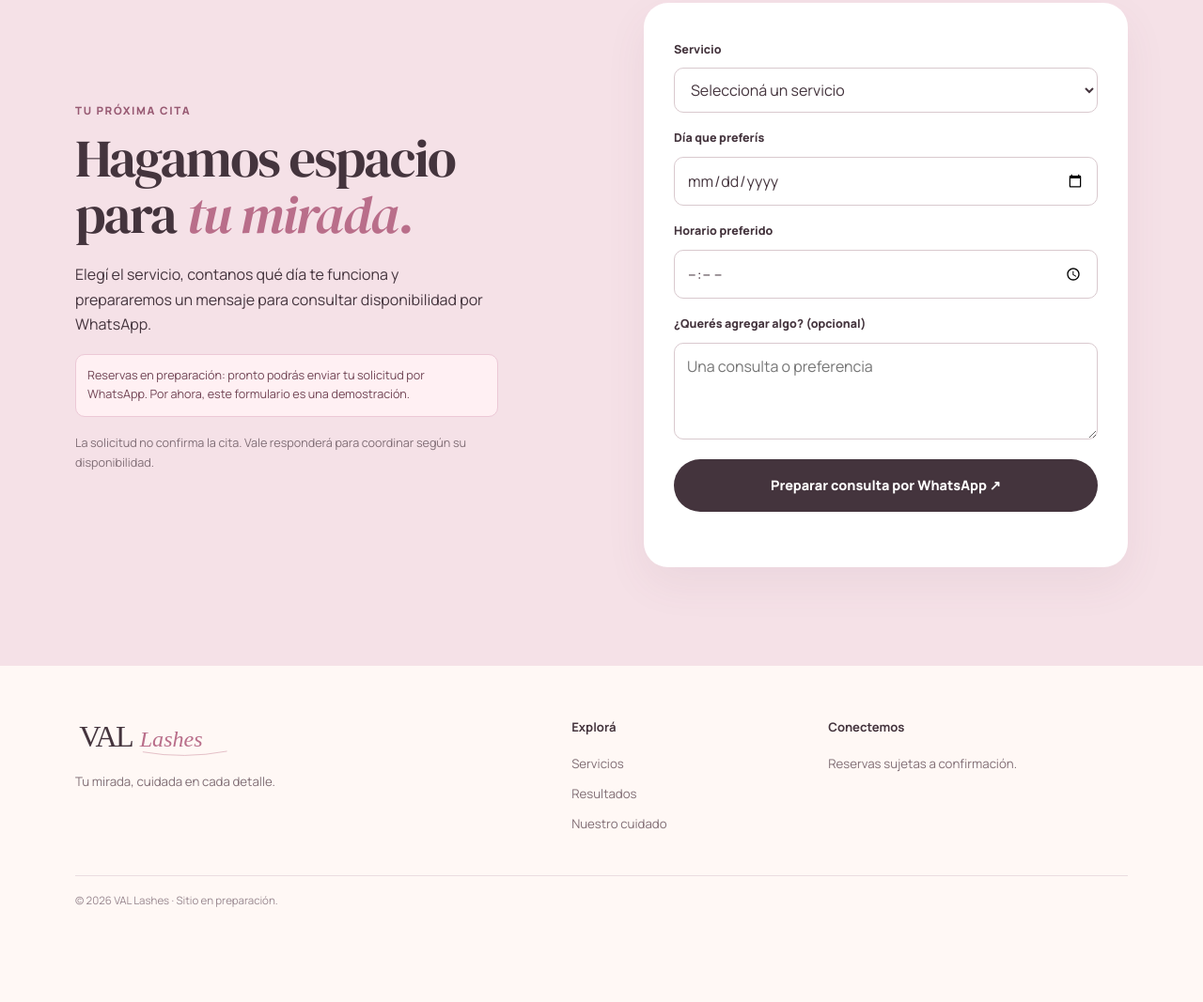
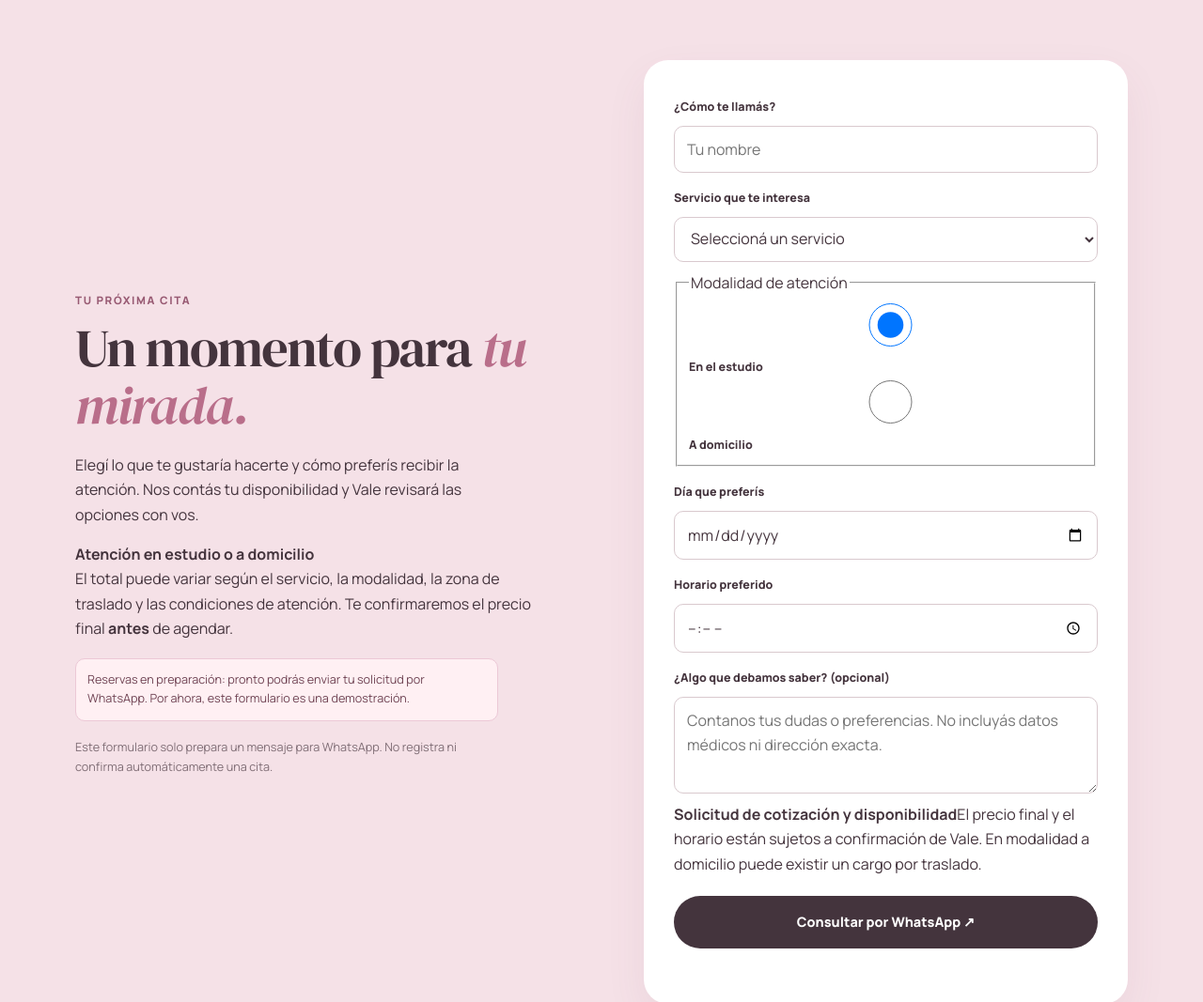
Before and after one commit to ibarrantesg-cenfo/val-lashes, a plain HTML site: page index.html in a window 1280 px wide. Shown: the part 6052-7119 px from the top of the page at 94% size. Before the commit the page ends 7038 px from the top, so only its background shows below. Drawn offline with Linux system fonts and the light colour scheme.

Commit message:
Add studio and home-service quote request flow

```diff
--- a/index.html
+++ b/index.html
@@ -47,14 +47,43 @@
   <section id="preguntas" class="section container faq-section">
     <div class="section-heading"><div><span class="eyebrow">ANTES DE TU CITA</span><h2>Preguntas <em>frecuentes.</em></h2></div><p>Respuestas claras para que sepas cómo funciona nuestra atención.</p></div>
     <div class="faq-list">
-      <details><summary>¿La cita queda confirmada al completar el formulario?</summary><p>No. El formulario prepara una consulta por WhatsApp. Vale te confirmará el horario personalmente.</p></details>
+      <details><summary>¿La cita queda confirmada al completar el formulario?</summary><p>No. El formulario prepara una consulta por WhatsApp. Vale confirmará primero el precio final, la disponibilidad y los detalles de atención.</p></details><details><summary>¿Puedo solicitar atención a domicilio?</summary><p>Sí. Podés indicar tu cantón o distrito al solicitar la cita. Vale revisará si puede atender esa zona y te confirmará el costo total, incluido cualquier traslado, antes de agendar.</p></details>
       <details><summary>¿Cómo sé qué servicio de pestañas elegir?</summary><p>Podés escribirnos qué efecto te gustaría conseguir. Vale te contará cuáles de sus servicios disponibles pueden ajustarse a lo que buscás.</p></details>
-      <details><summary>¿Dónde puedo ver precios y duración?</summary><p>Publicaremos los precios y tiempos de cada servicio cuando Vale confirme su catálogo. También podés consultarlos al escribirle.</p></details>
+      <details><summary>¿El precio es el mismo para domicilio y estudio?</summary><p>El monto puede variar según el servicio, la modalidad y la zona de traslado. Los precios de referencia, cuando estén publicados, no constituyen una cotización final.</p></details>
       <details><summary>¿Cómo se cuida la higiene durante la atención?</summary><p>Antes de publicar protocolos específicos, Vale verificará y documentará sus prácticas de higiene y preparación de herramientas y espacio.</p></details>
       <details><summary>¿Qué ocurre si tengo molestias o alguna reacción?</summary><p>Informá de inmediato cualquier molestia durante la aplicación. Si aparecen dolor, enrojecimiento intenso, hinchazón o alteraciones de la visión, solicitá valoración médica; no esperés una respuesta por redes sociales.</p></details>
     </div>
   </section>
-  <section id="reservar" class="section booking"><div class="container booking-grid"><div><span class="eyebrow">TU PRÓXIMA CITA</span><h2>Hagamos espacio para <em>tu mirada.</em></h2><p>Elegí el servicio, contanos qué día te funciona y prepararemos un mensaje para consultar disponibilidad por WhatsApp.</p><p id="booking-setup-note" class="small-note setup-note" hidden></p><p class="small-note">La solicitud no confirma la cita. Vale responderá para coordinar según su disponibilidad.</p></div><form id="booking-form" class="booking-form"><label for="service">Servicio</label><select id="service" required><option value="">Seleccioná un servicio</option></select><label for="date">Día que preferís</label><input type="date" id="date" required /><label for="time">Horario preferido</label><input type="time" id="time" required /><label for="message">¿Querés agregar algo? (opcional)</label><textarea id="message" rows="3" maxlength="250" placeholder="Una consulta o preferencia"></textarea><button type="submit" class="btn btn-primary">Preparar consulta por WhatsApp ↗</button><p id="form-feedback" role="status" class="small-note"></p></form></div></section>
+  <section id="reservar" class="section booking"><div class="container booking-grid">
+  <div><span class="eyebrow">TU PRÓXIMA CITA</span><h2>Un momento para <em>tu mirada.</em></h2>
+    <p>Elegí lo que te gustaría hacerte y cómo preferís recibir la atención. Nos contás tu disponibilidad y Vale revisará las opciones con vos.</p>
+    <div class="booking-info"><strong>Atención en estudio o a domicilio</strong><p>El total puede variar según el servicio, la modalidad, la zona de traslado y las condiciones de atención. Te confirmaremos el precio final <strong>antes</strong> de agendar.</p></div>
+    <p id="booking-setup-note" class="small-note setup-note" hidden></p>
+    <p class="small-note">Este formulario solo prepara un mensaje para WhatsApp. No registra ni confirma automáticamente una cita.</p>
+  </div>
+  <form id="booking-form" class="booking-form">
+    <label for="client-name">¿Cómo te llamás?</label>
+    <input type="text" id="client-name" maxlength="70" autocomplete="given-name" placeholder="Tu nombre" required />
+    <label for="service">Servicio que te interesa</label>
+    <select id="service" required><option value="">Seleccioná un servicio</option></select>
+    <fieldset class="modality-field"><legend>Modalidad de atención</legend>
+      <label class="modality-option"><input type="radio" name="modality" value="estudio" checked /> En el estudio</label>
+      <label class="modality-option"><input type="radio" name="modality" value="domicilio" /> A domicilio</label>
+    </fieldset>
+    <div id="home-fields" hidden>
+      <label for="district">Cantón o distrito para el servicio a domicilio</label>
+      <input type="text" id="district" maxlength="100" autocomplete="off" placeholder="Ej. Desamparados, San José" />
+      <p class="field-help">Por seguridad, no escribás tu dirección exacta aquí. Vale coordinará los detalles de forma privada después.</p>
+    </div>
+    <label for="date">Día que preferís</label><input type="date" id="date" required />
+    <label for="time">Horario preferido</label><input type="time" id="time" required />
+    <label for="message">¿Algo que debamos saber? (opcional)</label>
+    <textarea id="message" rows="3" maxlength="250" placeholder="Contanos tus dudas o preferencias. No incluyás datos médicos ni dirección exacta."></textarea>
+    <div class="quote-notice"><strong>Solicitud de cotización y disponibilidad</strong><span>El precio final y el horario están sujetos a confirmación de Vale. En modalidad a domicilio puede existir un cargo por traslado.</span></div>
+    <button type="submit" class="btn btn-primary">Consultar por WhatsApp ↗</button>
+    <p id="form-feedback" role="status" aria-live="polite" class="small-note"></p>
+  </form>
+</div></section>
   </main>
   <footer class="site-footer"><div class="container footer-grid"><div><img src="assets/logo-val.svg" alt="VAL Lashes" width="170" height="48"/><p>Tu mirada, cuidada en cada detalle.</p></div><div><strong>Explorá</strong><a href="#servicios">Servicios</a><a href="#resultados">Resultados</a><a href="#cuidado">Nuestro cuidado</a></div><div><strong>Conectemos</strong><a id="instagram-link" href="#" target="_blank" rel="noopener noreferrer" hidden>Instagram de VAL Lashes ↗</a><span id="public-location" hidden></span><span id="opening-hours" hidden></span><span>Reservas sujetas a confirmación.</span></div></div><div class="container footer-bottom">© <span id="year"></span> VAL Lashes · Sitio en preparación.</div></footer>
 </body>
```
